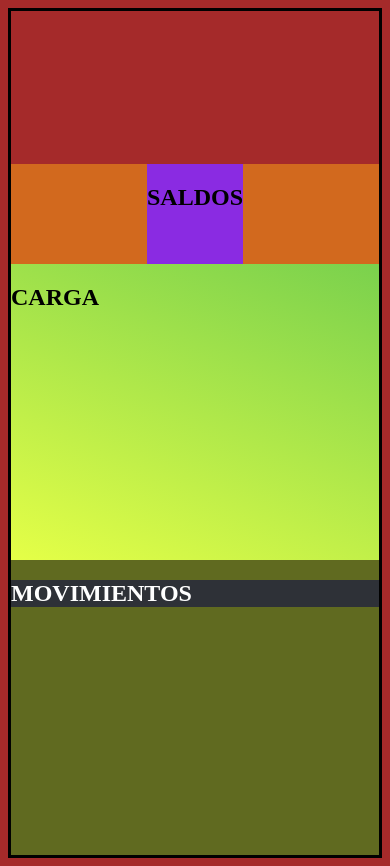
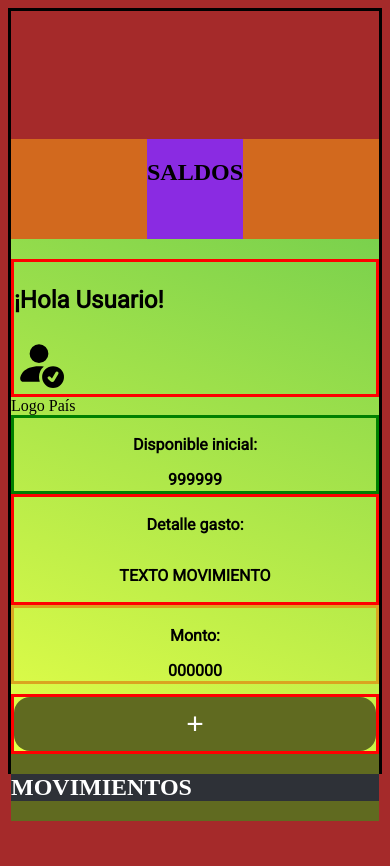
Before and after one commit to guillesmail/TP-01, a plain HTML site: page index.html in a window 390 px wide. After the commit the page ends 844 px from the top, so only its background shows below. Drawn offline with Linux system fonts and the light colour scheme.

Commit message:
cuarto commit diseño responsive

```diff
--- a/estilos.css
+++ b/estilos.css
@@ -12,7 +12,7 @@ body{
 .container{
     border: solid black;
     width: 800px;
-    height: 100vh;
+    height: 90vh;
     display: flex;
     flex-direction: column;
 }
@@ -22,7 +22,8 @@ body{
     flex-direction: row;
     background-color: antiquewhite;
     height: 70%;
-    justify-content: center;
+
+
 
 }
 
@@ -61,6 +62,80 @@ body{
 
     background-color: blueviolet;
 
+}
+
+.icon-usuario{
+    width: 50px;
+    height: 50px;
+}
+
+.menu-usuario{
+    display: flex;
+    justify-content: space-around;
+    border: solid red;
+    margin-top: 20px;
+    font-family: 'Roboto', sans-serif;
+    font-weight: bold;
+    font-size: x-large;
+
+}
+
+.disp-inicial{
+    border: solid green;
+    display: flex;
+    justify-content: space-between;
+    align-items: center;
+    padding: 0.1rem 0.5rem 0.1rem 0.5rem;
+    font-family: 'Roboto', sans-serif;
+    font-weight: bold;
+
+}
+
+.carga-mov{
+    border: solid red;
+    display: flex;
+    justify-content: space-between;
+    align-items: center;
+
+    padding: 0.1rem 0.5rem 0.1rem 0.5rem;
+    font-family: 'Roboto', sans-serif;
+    font-weight: bold;
+
+}
+
+.carga-monto{
+    border: solid goldenrod;
+    display: flex;
+    justify-content: space-between;
+    align-items: center;
+
+    padding: 0.1rem 0.5rem 0.1rem 0.5rem;
+    font-family: 'Roboto', sans-serif;
+    font-weight: bold;
+}
+
+.btn-contenedor {
+    border: solid red;
+    display: flex;
+    justify-content: space-around;
+    margin-top: 10px;
+
+}
+
+.btn{
+    font-family: arial;
+    color: white;
+    font-size: 30px;
+    padding: 10px 20px;
+    border-radius: 16px;
+    border: none;
+    background: rgb(96,106,32);
+
+}
+
+.btn:hover{
+    background-color: rgb(96,106,32,70%);
+    color: black;
 }
 
 /* desde acá responsive -500px*/
@@ -105,4 +180,63 @@ body{
 
     }
 
+    .menu-usuario{
+        display: flex;
+        flex-direction: column;
+        justify-content: space-around;
+        border: solid red;
+        margin-top: 20px;
+
+    }
+
+    .disp-inicial{
+        border: solid green;
+        display: flex;
+        flex-direction: column;
+        justify-content: space-between;
+        padding-left: 0.5rem;
+        padding-right: 0.5rem;
+
+    }
+
+    .carga-mov{
+        border: solid red;
+        display: flex;
+        flex-direction: column;
+        justify-content: space-between;
+        padding-left: 0.5rem;
+        padding-right: 0.5rem;
+
+    }
+
+    .carga-monto{
+        border: solid goldenrod;
+        display: flex;
+        flex-direction: column;
+        justify-content: space-between;
+        padding-left: 0.5rem;
+        padding-right: 0.5rem;
+    }
+
+    .btn-contenedor {
+        border: solid red;
+        display: flex;
+        flex-direction: column;
+        justify-content: space-around;
+        margin-top: 10px;
+
+    }
+
+    .btn{
+        font-family: arial;
+        color: white;
+        font-size: 30px;
+        padding: 10px 20px;
+        border-radius: 16px;
+        border: none;
+        background: rgb(96,106,32);
+
+    }
+
+
 }
--- a/index.html
+++ b/index.html
@@ -6,12 +6,33 @@
     <meta name="viewport" content="width=device-width, initial-scale=1.0">
     <title>TP</title>
     <link rel="stylesheet" href="estilos.css">
+    <link rel="preconnect" href="https://fonts.googleapis.com"><link rel="preconnect" href="https://fonts.gstatic.com" crossorigin><link href="https://fonts.googleapis.com/css2?family=Roboto&display=swap" rel="stylesheet">
+
 </head>
 <body>
+
     <div class="container">
         <div class="contenedor1">
             <section class="carga-contenedor">
-            <div><h2>CARGA</h2></div>
+                <div class="menu-usuario">
+                    <div><p>¡Hola Usuario!</p>
+                    </div>
+                    <div><svg class="icon-usuario" xmlns="http://www.w3.org/2000/svg" fill="currentColor" class="bi bi-person-fill-check" viewBox="0 0 16 16">
+                        <path d="M12.5 16a3.5 3.5 0 1 0 0-7 3.5 3.5 0 0 0 0 7Zm1.679-4.493-1.335 2.226a.75.75 0 0 1-1.174.144l-.774-.773a.5.5 0 0 1 .708-.708l.547.548 1.17-1.951a.5.5 0 1 1 .858.514ZM11 5a3 3 0 1 1-6 0 3 3 0 0 1 6 0Z"/>
+                        <path d="M2 13c0 1 1 1 1 1h5.256A4.493 4.493 0 0 1 8 12.5a4.49 4.49 0 0 1 1.544-3.393C9.077 9.038 8.564 9 8 9c-5 0-6 3-6 4Z"/></svg>
+                     </div>
+                </div>
+
+                <div>Logo País </div>
+                <div class="disp-inicial"><p>Disponible inicial: </p> 999999 </div>
+                <div class="carga-mov"><p>Detalle gasto: </p><p>TEXTO MOVIMIENTO</p></div>
+                <div class="carga-monto"><p>Monto: </p> 000000 </div>
+
+                <div class="btn-contenedor">
+                    <button class="btn">+</button>
+
+                </div>
+
             </section>
 
             <section class="movimientos-contenedor">
```
Lines whose indentation alone changed are shown as unchanged.
